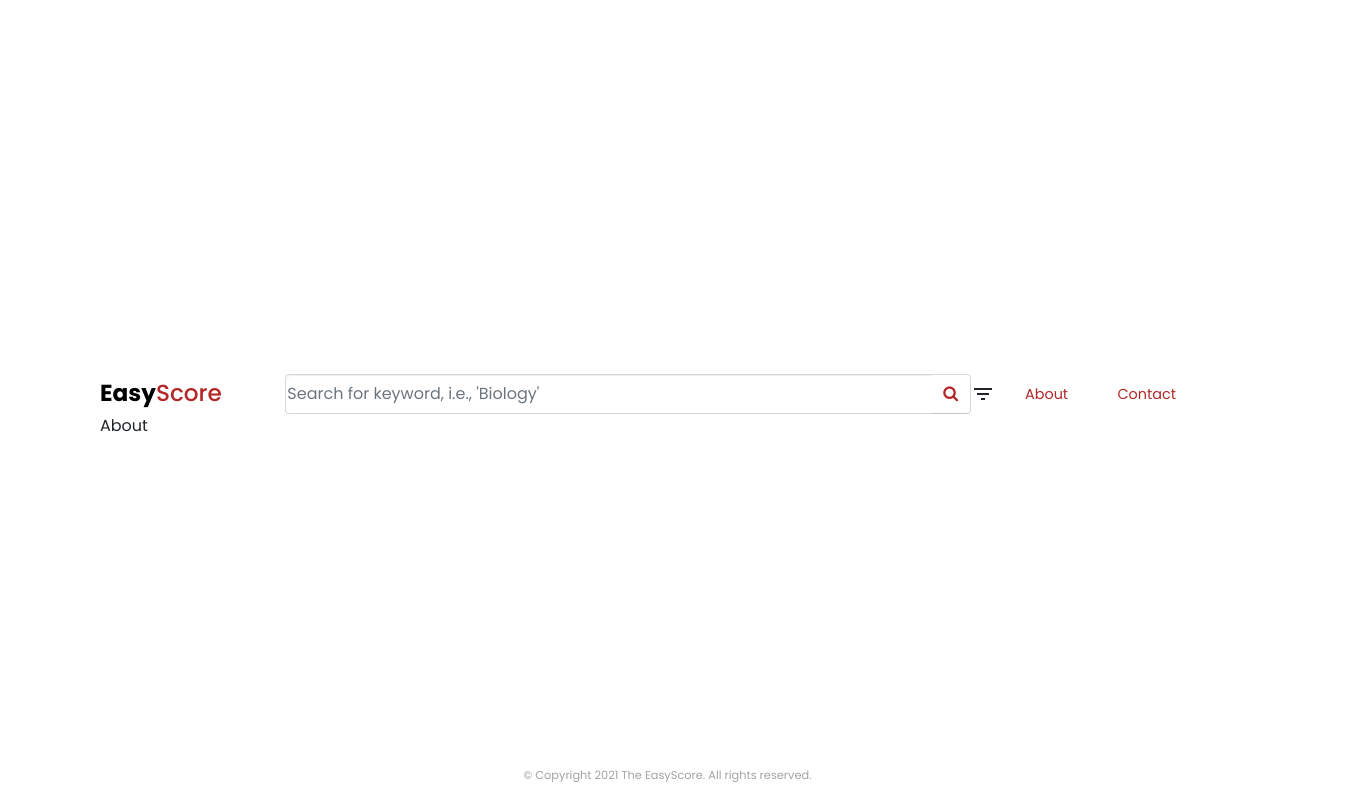
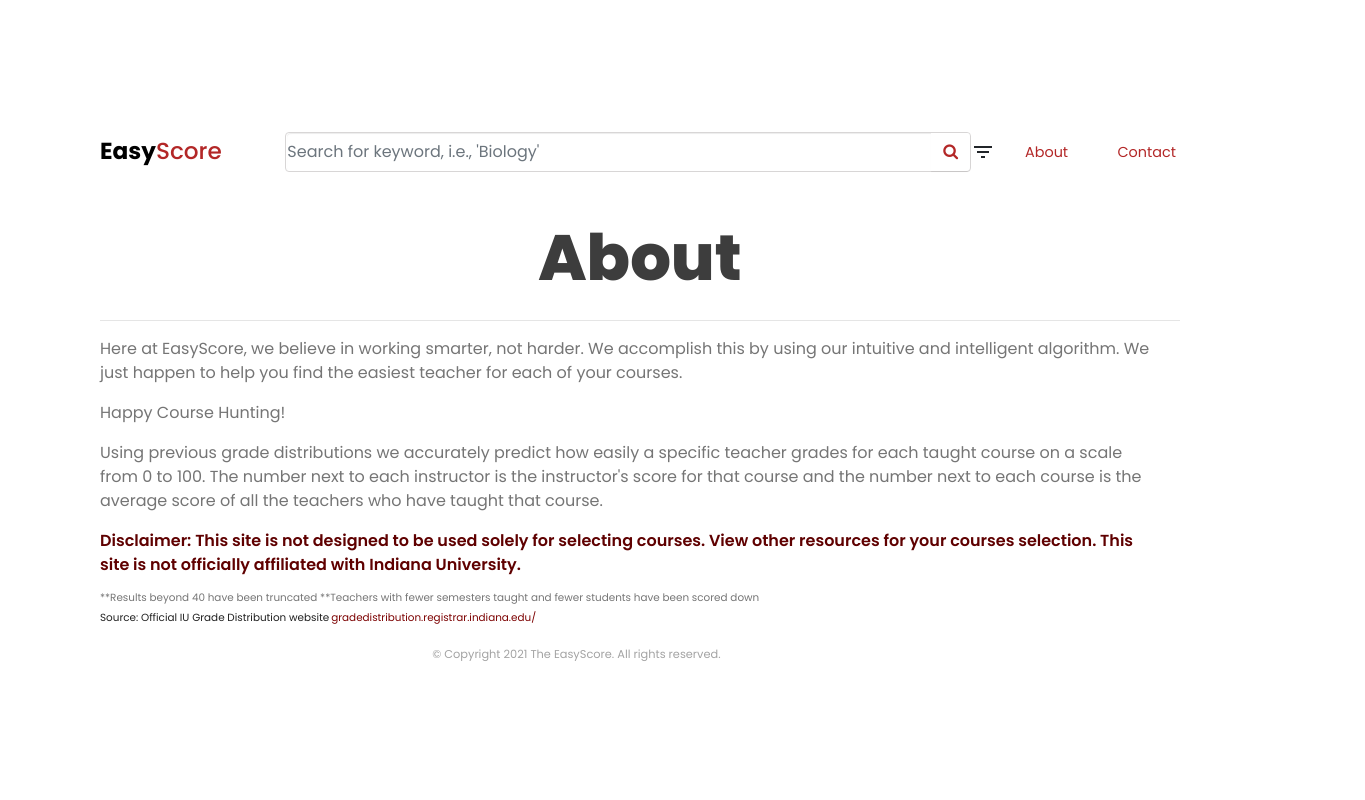
Before and after one commit to s-munro/easyscore, a React (Create React App) app in the folder the-easy-score/: page /about in a window 1280 px wide. Shown: the whole page, 1365 px wide, since content can reach past the window. Built offline with nearby package versions, Linux system fonts and the light colour scheme.

Commit message:
about page

```diff
--- /dev/null
+++ b/the-easy-score/src/screens/about/About.css
@@ -0,0 +1,25 @@
+.about-title {
+  font-size: 400%;
+  font-weight: 800;
+  color: #3d3d3d;
+}
+.about-text {
+  font-size: 100%;
+  color: rgb(117, 117, 117);
+}
+.source-text {
+  color: rgb(32, 32, 32);
+}
+.disclaimer {
+  color: rgb(95, 0, 0);
+  font-weight: 600;
+}
+.small {
+  font-size: 65%;
+  margin: 0;
+  line-height: 100%;
+}
+.grade-dist-link {
+  color: rgb(124, 0, 0);
+  margin-left: 2px;
+}
--- a/the-easy-score/src/screens/about/About.js
+++ b/the-easy-score/src/screens/about/About.js
@@ -2,17 +2,66 @@ import React, { useEffect } from "react";
 import { connect } from "react-redux";
 import { setNavStyle, setFooterStyle } from "../../actions/index";
 // import Sidebar from "../../components/Sidebar.js";
+import "./About.css";
 
 const About = (props) => {
   useEffect(() => {
     props.setNavStyle(3);
-    props.setFooterStyle(1);
+    props.setFooterStyle(3);
   }, []);
 
   return (
     <div className="container">
-      <div>About</div>
-      {/* <Sidebar /> */}
+      <div className="row-100 mt-5">
+        <div className="col-12 d-flex justify-content-center align-items-center">
+          <h2 className="about-title">About</h2>
+        </div>
+        <hr />
+        <div className="row w-100">
+          <div className="col">
+            <div className="about-text">
+              <p>
+                Here at EasyScore, we believe in working smarter, not harder. We
+                accomplish this by using our intuitive and intelligent
+                algorithm. We just happen to help you find the easiest teacher
+                for each of your courses.
+              </p>
+              <p>Happy Course Hunting!</p>
+              <p>
+                Using previous grade distributions we accurately predict how
+                easily a specific teacher grades for each taught course on a
+                scale from 0 to 100. The number next to each instructor is the
+                instructor's score for that course and the number next to each
+                course is the average score of all the teachers who have taught
+                that course.
+              </p>
+              <p>
+                <span className="disclaimer">
+                  Disclaimer: This site is not designed to be used solely for
+                  selecting courses. View other resources for your courses
+                  selection. This site is not officially affiliated with Indiana
+                  University.
+                </span>
+              </p>
+              <p className="small">
+                **Results beyond 40 have been truncated **Teachers with fewer
+                semesters taught and fewer students have been scored down
+              </p>
+              <p>
+                <span className="source-text small">
+                  Source: Official IU Grade Distribution website
+                  <a
+                    href="gradedistribution.registrar.indiana.edu/"
+                    className="grade-dist-link"
+                  >
+                    gradedistribution.registrar.indiana.edu/
+                  </a>
+                </span>
+              </p>
+            </div>
+          </div>
+        </div>
+      </div>
     </div>
   );
 };
--- a/the-easy-score/src/screens/contact/Contact.css
+++ b/the-easy-score/src/screens/contact/Contact.css
@@ -1,7 +1,7 @@
-.contact-container {
-  /* min-height: 80vh; */
-  /* max-height: 80vh; */
-}
+/* .contact-container { */
+/* min-height: 80vh; */
+/* max-height: 80vh; */
+/* } */
 
 .form-padding {
   padding-left: 12%;
```
